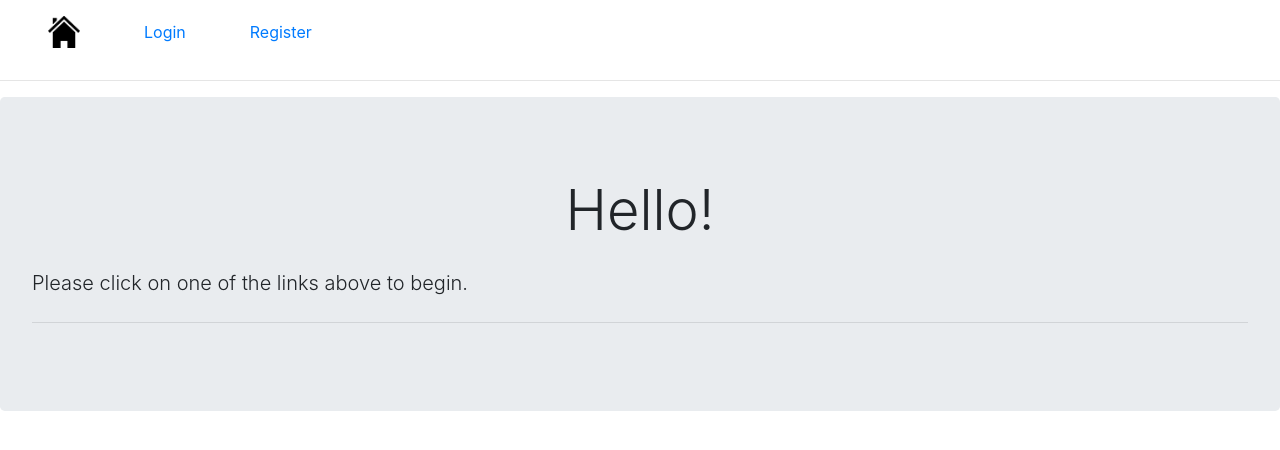
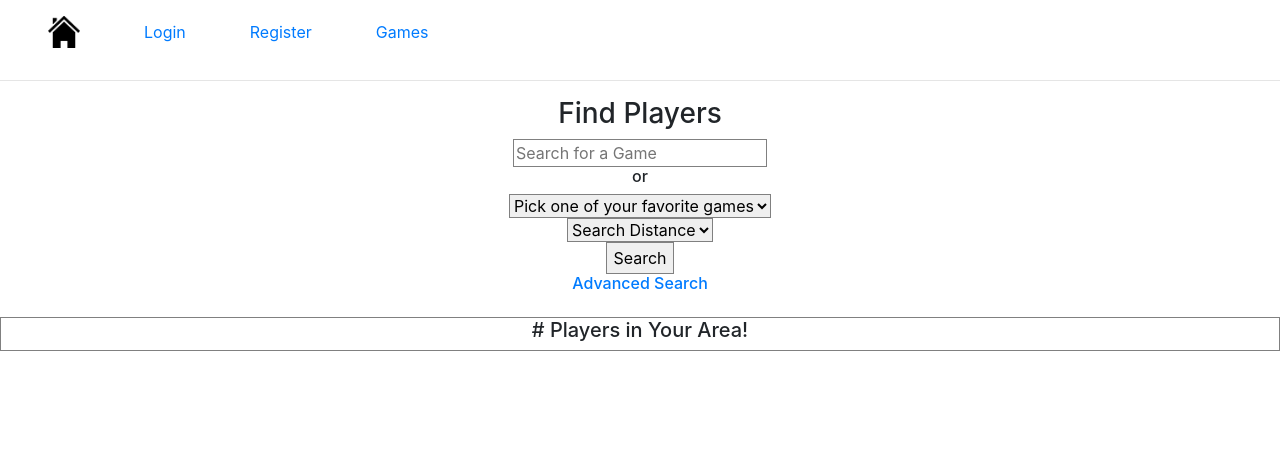
Before and after one commit to chelsea1191/gg, a React app: page / in a window 1280 px wide. Shown: the top 450 px of the page. Built offline with nearby package versions, Linux system fonts and the light colour scheme; no server answers; the HTML template or start-up script is replaced by a standard one.

Commit message:
setup Find Players page

```diff
--- a/assets/styles.css
+++ b/assets/styles.css
@@ -50,3 +50,83 @@ section {
   flex-direction: column;
   align-items: center;
 }
+
+#loginForm {
+  display: flex;
+  flex-direction: column;
+  align-items: center;
+}
+
+#loginForm > input {
+  border: 1px solid grey;
+}
+
+#findPlayersForm {
+  display: flex;
+  flex-direction: column;
+  align-items: center;
+  text-align: center;
+}
+
+#playersList {
+  border: 1px solid grey;
+}
+
+button {
+  border: 1px solid grey;
+}
+
+ul {
+  padding: 0;
+}
+
+h5 {
+  margin: 0;
+}
+
+select {
+  border: 1px solid grey;
+}
+
+input {
+  border: 1px solid grey;
+}
+
+#playersList {
+  display: flex;
+  flex-direction: column;
+  align-items: center;
+  text-align: center;
+}
+
+#gamesPage {
+  display: flex;
+  flex-direction: column;
+  align-items: center;
+  text-align: center;
+}
+
+.gamesListItem {
+  display: flex;
+  flex-direction: column;
+  align-items: center;
+}
+
+.gameListItemImage {
+  border: 1px solid grey;
+  width: 75px;
+  height: 100px;
+}
+
+.userProfile {
+  display: flex;
+  flex-direction: column;
+  align-items: center;
+  text-align: center;
+}
+
+.userProfileImage {
+  border: 1px solid grey;
+  height: 150px;
+  width: 150px;
+}
--- a/db/db.js
+++ b/db/db.js
@@ -69,5 +69,5 @@ module.exports = {
   sync,
   models,
   authenticate,
-  findUserFromToken
+  findUserFromToken,
 };
--- a/src/App.js
+++ b/src/App.js
@@ -1,7 +1,8 @@
 import React, { useState, useEffect } from 'react';
 import axios from 'axios';
 import qs from 'qs';
-import Home from './Components/Home.js';
+import FindPlayers from './Components/FindPlayers.js';
+import GamesPage from './Components/GamesPage';
 import Search from './Components/Search.js';
 import Login from './Components/Login';
 import CreateUser from './Components/CreateUser';
@@ -12,8 +13,8 @@ const headers = () => {
   const token = window.localStorage.getItem('token');
   return {
     headers: {
-      authorization: token
-    }
+      authorization: token,
+    },
   };
 };
 
@@ -64,41 +65,51 @@ const App = () => {
 
   if (!auth.id) {
     return (
-      <div className='App'>
+      <div className="App">
         <Router>
           <div>
-            <nav className='navbar navbar-expand-lg navbar-light'>
-              <li className='nav-link active'>
-                <Link className='link' to='/'>
+            <nav className="navbar navbar-expand-lg navbar-light">
+              <li className="nav-link active">
+                <Link className="link" to="/">
                   <img
-                    src='/assets/home.png'
-                    alt=''
-                    width='32'
-                    height='32'
-                    title='Bootstrap'></img>
+                    src="/assets/home.png"
+                    alt=""
+                    width="32"
+                    height="32"
+                    title="Bootstrap"
+                  ></img>
                 </Link>
               </li>
-              <li className='nav-link'>
-                <Link className='link' to='/login'>
+              <li className="nav-link">
+                <Link className="link" to="/login">
                   Login
                 </Link>
               </li>
-              <li className='nav-link'>
-                <Link className='link' to='/register'>
+              <li className="nav-link">
+                <Link className="link" to="/register">
                   Register
+                </Link>
+              </li>
+              <li className="nav-link">
+                <Link className="link" to="/games">
+                  Games
                 </Link>
               </li>
             </nav>
             <hr />
             <Switch>
-              <Route path='/login'>
+              <Route path="/login">
                 <Login login={login} />
               </Route>
-              <Route path='/register'>
+              <Route path="/register">
                 <CreateUser auth={auth} setAuth={setAuth} />
               </Route>
-              <Route path='/'>
-                <Home />
+
+              <Route path="/games">
+                <GamesPage />
+              </Route>
+              <Route path="/">
+                <FindPlayers />
               </Route>
             </Switch>
           </div>
@@ -107,54 +118,57 @@ const App = () => {
     );
   } else {
     return (
-      <div className='App'>
+      <div className="App">
         <Router>
           <div>
-            <nav className='navbar navbar-expand-lg navbar-light'>
-              <li className='nav-link active'>
-                <Link className='link' to='/'>
+            <nav className="navbar navbar-expand-lg navbar-light">
+              <li className="nav-link active">
+                <Link className="link" to="/">
                   <img
-                    src='/assets/home.png'
-                    alt=''
-                    width='32'
-                    height='32'
-                    title='Bootstrap'></img>
+                    src="/assets/home.png"
+                    alt=""
+                    width="32"
+                    height="32"
+                    title="Bootstrap"
+                  ></img>
                 </Link>
               </li>
-              <li className='nav-link'>
-                <Link className='link' to='/userprofile'>
+              <li className="nav-link">
+                <Link className="link" to="/userprofile">
                   User Profile
                 </Link>
               </li>
-              <li className='nav-link'>
-                <Link className='link' to='/search'>
+              <li className="nav-link">
+                <Link className="link" to="/search">
                   <img
-                    src='/assets/search.png'
-                    alt=''
-                    width='32'
-                    height='32'
-                    title='Bootstrap'></img>
+                    src="/assets/search.png"
+                    alt=""
+                    width="32"
+                    height="32"
+                    title="Bootstrap"
+                  ></img>
                 </Link>
               </li>
-              <li className='nav-link'>
+              <li className="nav-link">
                 <button
-                  type='button'
-                  className='btn btn-secondary'
-                  onClick={logout}>
+                  type="button"
+                  className="btn btn-secondary"
+                  onClick={logout}
+                >
                   Logout
                 </button>
               </li>
             </nav>
             <hr />
             <Switch>
-              <Route path='/search'>
+              <Route path="/search">
                 <Search />
               </Route>
-              <Route path='/userprofile'>
+              <Route path="/userprofile">
                 <UserProfile auth={auth} changePassword={changePassword} />
               </Route>
-              <Route path='/'>
-                <Home />
+              <Route path="/">
+                <FindPlayers />
               </Route>
             </Switch>
           </div>
--- /dev/null
+++ b/src/Components/FindPlayers.js
@@ -0,0 +1,54 @@
+import React from 'react';
+
+const FindPlayers = () => {
+  // WHEN TEXT INPUT OR FAVORITE SELECTOR/ADVANCED SEARCH IS CHANGED,
+  // SEARCH MUST BE ALTERED TO FORMAT FOR SEARCH PARAMETERS
+  return (
+    <div className="findPlayersPage">
+      <form id="findPlayersForm">
+        <h3>Find Players</h3>
+        <input type="text" placeholder="Search for a Game" />
+        {/*
+          INPUT NEEDS AUTO-SUGGEST/COMPLETE DROPDOWN OPTIONS BASED ON ALL GAME NAMES THAT MATCH FIELD INPUT;
+          */}
+        <h6>or</h6>
+        <select>
+          <option>Pick one of your favorite games</option>
+          {/*
+          LIST OF OPTIONS BASED ON TITLES OF USER'S FAVORITE GAMES
+          */}
+        </select>
+        <select>
+          <option>Search Distance</option>
+          {/*
+          LIST OF OPTIONS FOR VARYING DISTANCES
+          */}
+        </select>
+        <button className="searchButton">Search</button>{' '}
+        <h6>
+          <a href="">Advanced Search</a>
+        </h6>
+      </form>
+      {/*
+          ADVANCED SEARCH FORM DISPLAYS WHEN PROMPT IS CLICKED
+          FORM CONTAINS VARIOUS SELECTORS, CHECKBOXES, RADIOS, ETC TO ALLOW THE USER TO ADJUST SEARCH PARAMETERS BASED ON GAME TYPE, GENRE, PLAYER NUMBERS, ETC
+          */}
+
+      <ul id="playersList">
+        <h5>
+          {/*
+          NUMBER OF MATCHING PLAYERS
+          */}# Players in Your
+          Area!
+        </h5>
+        {/*
+          LIST OF PLAYERS THAT MATCH SEARCH PARAMETERS.
+          INCLUDES PROFILE IMAGE, USERNAME, DISTANCE FROM USER, MUTUAL FRIENDS/GAMES, AND 'ADD FRIEND' BUTTON
+          LIST ITEMS LINK TO USER PROFILES
+          */}
+      </ul>
+    </div>
+  );
+};
+
+export default FindPlayers;
--- /dev/null
+++ b/src/Components/GamesPage.js
@@ -0,0 +1,31 @@
+import React from 'react';
+
+const GamesPage = () => {
+  return (
+    <div id="gamesPage">
+      <form id="searchGamesForm">
+        <h3>Games</h3>
+        <input type="text" placeholder="Find a Game" />
+        <h6>
+          <a href="">Advanced Search</a>
+        </h6>
+      </form>
+      <ul id="gamesList">
+        <li className="gamesListItem">
+          <img className="gameListItemImage" />
+          <h5>TITLE</h5>
+          <h6>300 Players</h6>
+          <button>Add</button>
+        </li>
+        <li className="gamesListItem">
+          <img className="gameListItemImage" />
+          <h5>TITLE</h5>
+          <h6>350 Players</h6>
+          <button>Add</button>
+        </li>
+      </ul>
+    </div>
+  );
+};
+
+export default GamesPage;
--- a/src/Components/Home.js
+++ /dev/null
@@ -1,13 +0,0 @@
-import React from 'react';
-
-const Home = () => {
-  return (
-    <div className='jumbotron'>
-      <h1 className='display-4'>Hello!</h1>
-      <p className='lead'>Please click on one of the links above to begin.</p>
-      <hr className='my-4' />
-    </div>
-  );
-};
-
-export default Home;
--- a/src/Components/Login.js
+++ b/src/Components/Login.js
@@ -11,8 +11,8 @@ const Login = ({ login }) => {
     );
   };
   return (
-    <form onSubmit={onSubmit}>
-      <h1>Login</h1>
+    <form id="loginForm" onSubmit={onSubmit}>
+      <h1>gg</h1>
       <div className="error">{error}</div>
       <input value={username} onChange={(ev) => setUsername(ev.target.value)} />
       <input
@@ -20,7 +20,8 @@ const Login = ({ login }) => {
         value={password}
         onChange={(ev) => setPassword(ev.target.value)}
       />
-      <button>Login</button>
+      <button id="loginButton">Login</button>
+      <a href="">Browse as a Guest</a>
     </form>
   );
 };
```
Also changed, not shown: 1 other file (tests, documents, lock files or other folders).
